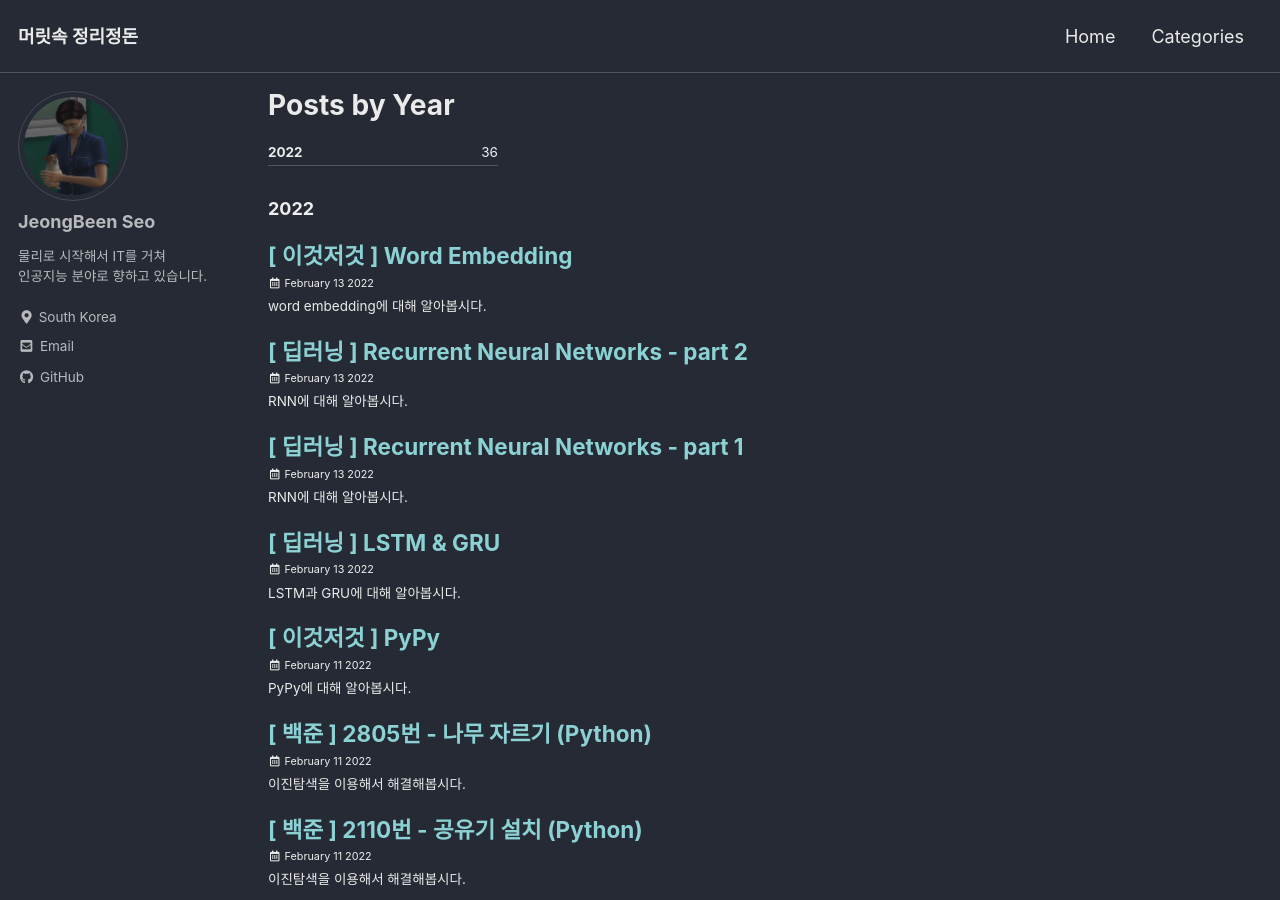
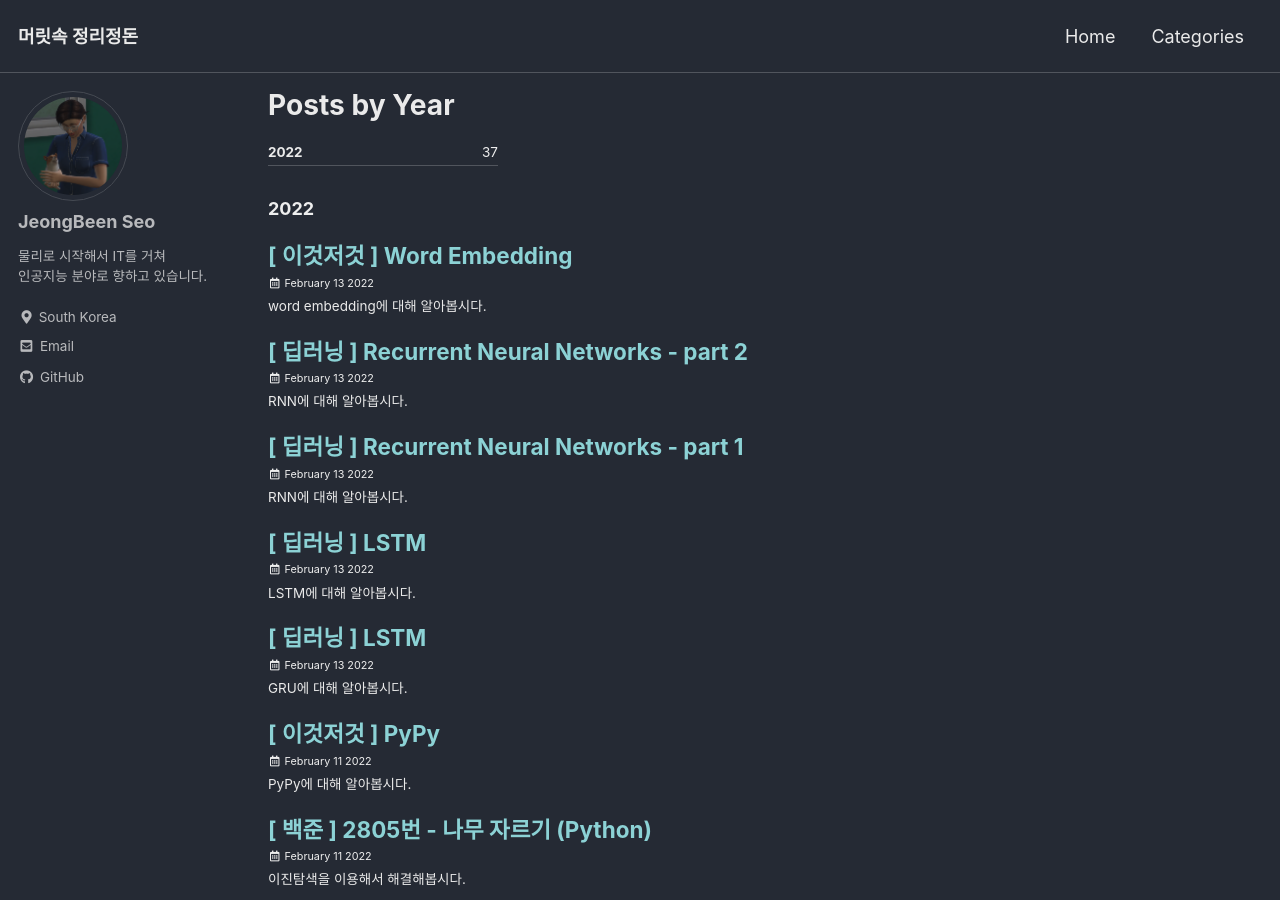
Before and after one commit to claire-1125/claire-1125.github.io, a Jekyll site: the page built from _pages/year-archive.md, in a window 1280 px wide and 900 px high. Built offline with Jekyll 4.4.1, drawn with Linux system fonts in a browser that asks for light colours; cached includes are drawn as plain includes; some of the changed lines change nothing that is shown.

Commit message:
committed in Feb 13

```diff
--- /dev/null
+++ b/_posts/deep_learning/2022-02-13-gru.md
@@ -0,0 +1,67 @@
+---
+title: "[ 딥러닝 ]  LSTM"
+date: 2022-02-13
+excerpt: "GRU에 대해 알아봅시다."
+categories:
+    - Deep Learning
+toc: true
+toc_sticky: true
+---
+
+
+## Gated Recurrent Unit (GRU)
+
+![Untitled](/assets/images/posts/deep_learning/gru/1.png){:width="400"}
+
+- cell state는 없고 hidden state만 존재한다.
+- LSTM보다 학습할 weight 수가 적다.
+
+### Reset Gate
+
+$$
+\begin{align*}
+r_t
+&= \sigma(W_r \cdot [h_{t-1},x_t])
+\\
+&= \sigma(W_{hh\_r}h_{t-1}+W_{xh\_r}x_t)
+\end{align*}
+$$
+
+- 과거의 정보를 적당히 reset한다.
+
+### Update Gate
+
+$$
+\begin{align*}
+z_t
+& = \sigma(W_z \cdot [h_{t-1},x_t])
+\\
+& = \sigma(W_{hh\_z}h_{t-1}+W_{xh\_z}x_t)
+\end{align*}
+$$
+
+- LSTM의 forget gate + input gate
+- 과거($1-z_t$)와 현재 정보($z_t$)의 up-to-date 비율을 결정한다.
+
+### Candidate
+
+$$
+\begin{align*}
+\tilde{h}_t
+& = tanh(W \cdot [r_t*h_{t-1},x_t])
+\\
+& = tanh(Wr_t*h_{t-1}+W_{xh\_\tilde{h}}x_t)
+\end{align*}
+$$
+
+- 현재의 정보 candidate 계산
+
+### hidden state 계산
+
+$$
+\begin{align*}
+h_t = (1-z_t)*h_{t-1}+z_t*\tilde{h}_t
+\end{align*}
+$$
+
+- 현재의 hidden state 계산
--- a/_posts/deep_learning/2022-02-13-lstm&gru.md
+++ /dev/null
@@ -1,149 +0,0 @@
----
-title: "[ 딥러닝 ]  LSTM & GRU"
-date: 2022-02-13
-excerpt: "LSTM과 GRU에 대해 알아봅시다."
-categories:
-    - Deep Learning
-toc: true
-toc_sticky: true
----
-
-
-## Long Short Term Memory (LSTM)
-
-![LSTM 구조.jpg](Recurrent%20Neural%20Networks%2070865ebb9fcc4a51af38e5a11e7b64e6/LSTM_%EA%B5%AC%EC%A1%B0.jpg)
-
-![Untitled](Recurrent%20Neural%20Networks%2070865ebb9fcc4a51af38e5a11e7b64e6/Untitled%203.png)
-
-![LSTM cell 구조.png](Recurrent%20Neural%20Networks%2070865ebb9fcc4a51af38e5a11e7b64e6/LSTM_cell_%EA%B5%AC%EC%A1%B0.png)
-
-- RNN의 hidden state에 **cell state를 추가**한 구조
-    - cell state : **유용한 정보만 저장**한다.
-- 입력
-    - input
-    - previous cell state
-    - previous hidden state (output)
-- 출력
-    - output (혹은 hidden state)
-    - next cell state
-    - next hidden state
-
-
-### Forget Gate
-
-![Untitled](Recurrent%20Neural%20Networks%2070865ebb9fcc4a51af38e5a11e7b64e6/Untitled%204.png)
-
-$$
-f_t
-= \sigma(W_f \cdot[h_{t-1},x_t])
-= \sigma(W_{xh\_f}x_t+W_{hh\_f}h_{t-1})
-$$
-
-- $\sigma$ : sigmoid function
-- 어떤 정보를 **cell state에서 제거**할 것인가?
-
-### Input Gate
-
-![Untitled](Recurrent%20Neural%20Networks%2070865ebb9fcc4a51af38e5a11e7b64e6/Untitled%205.png)
-
-$$
-\begin{align*}
-&i_t \odot \tilde{C}_t
-\\
-& i_t
-= \sigma(W_i \cdot[h_{t-1},x_t])
-= \sigma(W_{xh\_i}x_t+W_{hh\_i}h_{t-1})
-\\
-& \tilde{C}_t
-= tanh(W_C \cdot[h_{t-1},x_t])
-= tanh(W_{xh\_\tilde{C}}x_t+W_{hh\_\tilde{C}}h_{t-1})
-
-\end{align*}
-$$
-
-- 어떤 정보를 **cell state에서 더해줄 것**인가?
-- $i_t$ : 현재 정보를 cell state에 올릴지 말지 결정
-- $\tilde{C}_t$ : 현재 정보와 이전 output으로 얻어지는 cell state candidate
-
-### Update Cell
-
-![Untitled](Recurrent%20Neural%20Networks%2070865ebb9fcc4a51af38e5a11e7b64e6/Untitled%206.png)
-
-$$
-c_t=f_t \odot c_{t-1}+i_t \odot \tilde{C}_t
-$$
-
-- forget gate와 input gate를 통과한 결과들을 가지고 cell state를 업데이트한다.
-- cell state에 대한 정보는 cell 밖으로 나가지 않는다.
-
-### Output Gate
-
-![Untitled](Recurrent%20Neural%20Networks%2070865ebb9fcc4a51af38e5a11e7b64e6/Untitled%207.png)
-
-$$
-\begin{align*}
-& o_t = \sigma(W_{xh\_o}x_t+W_{hh\_o}h_{t-1})
-\\
-& h_t = o_t \odot tanh(c_t)
-\end{align*}
-$$
-
-- 어떤 정보를 **읽을 것**인가?
-- 업데이트 된 cell state를 기반으로 결과를 출력시킨다.
-
-## Gated Recurrent Unit (GRU)
-
-![Untitled](Recurrent%20Neural%20Networks%2070865ebb9fcc4a51af38e5a11e7b64e6/Untitled%208.png)
-
-- cell state는 없고 hidden state만 존재한다.
-- LSTM보다 학습할 weight 수가 적다.
-
-### Reset Gate
-
-$$
-\begin{align*}
-r_t
-&= \sigma(W_r \cdot [h_{t-1},x_t])
-\\
-&= \sigma(W_{hh\_r}h_{t-1}+W_{xh\_r}x_t)
-\end{align*}
-$$
-
-- 과거의 정보를 적당히 reset한다.
-
-### Update Gate
-
-$$
-\begin{align*}
-z_t
-& = \sigma(W_z \cdot [h_{t-1},x_t])
-\\
-& = \sigma(W_{hh\_z}h_{t-1}+W_{xh\_z}x_t)
-\end{align*}
-$$
-
-- LSTM의 forget gate + input gate
-- 과거($1-z_t$)와 현재 정보($z_t$)의 up-to-date 비율을 결정한다.
-
-### Candidate
-
-$$
-\begin{align*}
-\tilde{h}_t
-& = tanh(W \cdot [r_t*h_{t-1},x_t])
-\\
-& = tanh(Wr_t*h_{t-1}+W_{xh\_\tilde{h}}x_t)
-\end{align*}
-$$
-
-- 현재의 정보 candidate 계산
-
-### hidden state 계산
-
-$$
-\begin{align*}
-h_t = (1-z_t)*h_{t-1}+z_t*\tilde{h}_t
-\end{align*}
-$$
-
-- 현재의 hidden state 계산
--- /dev/null
+++ b/_posts/deep_learning/2022-02-13-lstm.md
@@ -0,0 +1,99 @@
+---
+title: "[ 딥러닝 ]  LSTM"
+date: 2022-02-13
+excerpt: "LSTM에 대해 알아봅시다."
+categories:
+    - Deep Learning
+toc: true
+toc_sticky: true
+---
+
+
+## Long Short Term Memory (LSTM)
+
+![LSTM 구조.jpg](/assets/images/posts/deep_learning/lstm/1.jpg){:width="400"}
+
+![Untitled](/assets/images/posts/deep_learning/lstm/2.png){:width="400"}
+
+![LSTM cell 구조.png](/assets/images/posts/deep_learning/lstm/3.png){:width="400"}
+
+- RNN의 hidden state에 **cell state를 추가**한 구조
+    - cell state : **유용한 정보만 저장**한다.
+- 입력
+    - input
+    - previous cell state
+    - previous hidden state (output)
+- 출력
+    - output (혹은 hidden state)
+    - next cell state
+    - next hidden state
+
+<br/>
+
+## Forget Gate
+
+![Untitled](/assets/images/posts/deep_learning/lstm/4.png){:width="400"}
+
+$$
+f_t
+= \sigma(W_f \cdot[h_{t-1},x_t])
+= \sigma(W_{xh\_f}x_t+W_{hh\_f}h_{t-1})
+$$
+
+- $\sigma$ : sigmoid function
+- 어떤 정보를 **cell state에서 제거**할 것인가?
+
+<br/>
+
+## Input Gate
+
+![Untitled](/assets/images/posts/deep_learning/lstm/5.png){:width="400"}
+
+$$
+\begin{align*}
+&i_t \odot \tilde{C}_t
+\\
+& i_t
+= \sigma(W_i \cdot[h_{t-1},x_t])
+= \sigma(W_{xh\_i}x_t+W_{hh\_i}h_{t-1})
+\\
+& \tilde{C}_t
+= tanh(W_C \cdot[h_{t-1},x_t])
+= tanh(W_{xh\_\tilde{C}}x_t+W_{hh\_\tilde{C}}h_{t-1})
+
+\end{align*}
+$$
+
+- 어떤 정보를 **cell state에서 더해줄 것**인가?
+- $i_t$ : 현재 정보를 cell state에 올릴지 말지 결정
+- $\tilde{C}_t$ : 현재 정보와 이전 output으로 얻어지는 cell state candidate
+
+<br/>
+
+## Update Cell
+
+![Untitled](/assets/images/posts/deep_learning/lstm/6.png){:width="400"}
+
+$$
+c_t=f_t \odot c_{t-1}+i_t \odot \tilde{C}_t
+$$
+
+- forget gate와 input gate를 통과한 결과들을 가지고 cell state를 업데이트한다.
+- cell state에 대한 정보는 cell 밖으로 나가지 않는다.
+
+<br/>
+
+## Output Gate
+
+![Untitled](/assets/images/posts/deep_learning/lstm/7.png){:width="400"}
+
+$$
+\begin{align*}
+& o_t = \sigma(W_{xh\_o}x_t+W_{hh\_o}h_{t-1})
+\\
+& h_t = o_t \odot tanh(c_t)
+\end{align*}
+$$
+
+- 어떤 정보를 **읽을 것**인가?
+- 업데이트 된 cell state를 기반으로 결과를 출력시킨다.
```
Also changed, not shown: _posts/deep_learning/2022-02-13-rnn_2.md (line endings or trailing spaces), assets/images/posts/deep_learning/gru/1.png (added), assets/images/posts/deep_learning/lstm/1.jpg (added), assets/images/posts/deep_learning/lstm/2.png (added), assets/images/posts/deep_learning/lstm/3.png (added), assets/images/posts/deep_learning/lstm/4.png (added), assets/images/posts/deep_learning/lstm/5.png (added), assets/images/posts/deep_learning/lstm/6.png (added), assets/images/posts/deep_learning/lstm/7.png (added).
